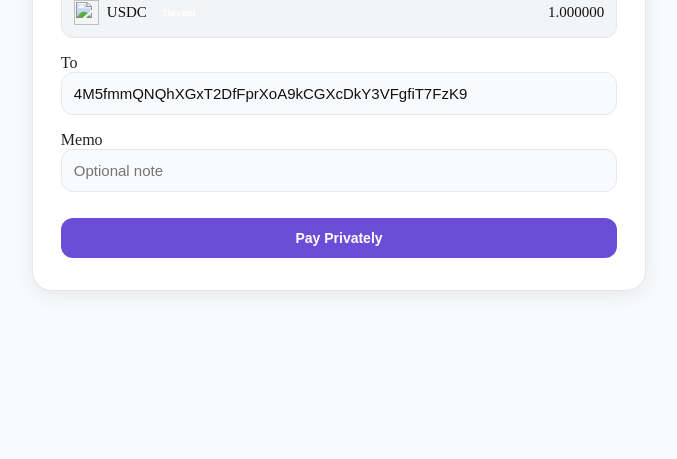
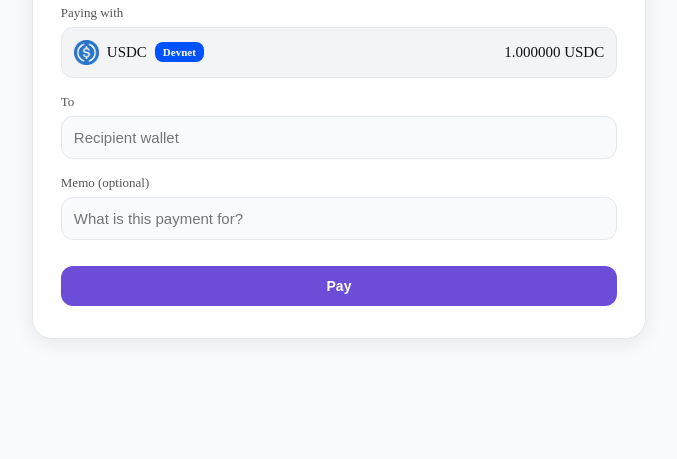
Before and after one commit to Miracle395/Shielded-Phosyn, a plain HTML site: page index.html in a window 1280 px wide. Shown: the part 341-800 px from the top of the page, without its empty margins (301-978 px from the left). Drawn offline with Linux system fonts and the light colour scheme.

Commit message:
Update index.html

```diff
--- a/index.html
+++ b/index.html
@@ -2,62 +2,55 @@
 <html lang="en">
 <head>
   <meta charset="UTF-8" />
-  <title>Phosyn — Private USDC Payment</title>
-
   <meta name="viewport" content="width=device-width, initial-scale=1.0" />
-
-  <link rel="icon" href="assets/phosyn10.png" />
+  <title>Phosyn – Private USDC Payment</title>
   <link rel="stylesheet" href="phosyn.css" />
 </head>
 <body>
 
   <div class="container">
     <div class="modal">
-
-      <!-- HEADER -->
       <div class="top-bar">
-        <img src="assets/phosyn.png" class="logo" />
+        <div class="branding"><img src="phosyn.png" alt="Phosyn" /></div>
         <button id="connectBtn" class="connect-btn">Connect</button>
       </div>
 
-      <!-- AMOUNT -->
       <div class="amount">$1.00</div>
 
-      <!-- TOKEN -->
+      <div class="label">Paying with</div>
       <div class="wallet-info">
         <div class="wallet-token">
-          <img src="assets/usdc.png" />
+          <img src="usdc.png" alt="USDC" />
           <span>USDC</span>
-          <span class="chain-tag">Devnet</span>
+          <span class="chain-tag base">Devnet</span>
         </div>
-        <span>1.000000</span>
+        <span>1.000000 USDC</span>
       </div>
 
-      <!-- RECIPIENT -->
-      <label>To</label>
-      <input
-        id="recipient"
-        disabled
-        value="4M5fmmQNQhXGxT2DfFprXoA9kCGXcDkY3VFgfiT7FzK9"
-      />
+      <div class="label">To</div>
+      <input id="recipient" type="text" placeholder="Recipient wallet" />
 
-      <!-- MEMO -->
-      <label>Memo</label>
-      <input id="memo" placeholder="Optional note" />
+      <div class="label">Memo (optional)</div>
+      <input id="paymentMemo" type="text" placeholder="What is this payment for?" />
 
-      <!-- PAY -->
-      <button id="payBtn" class="pay-btn">Pay Privately</button>
+      <button id="payBtn" class="pay-btn">Pay</button>
 
-      <!-- RESULT -->
-      <div id="result" class="result"></div>
+      <div id="successScreen" style="display:none; text-align:center; margin-top:32px;">
+        <div style="font-size:42px;">✅</div>
+        <h3>Payment Successful</h3>
+        <p id="successDetails"></p>
+        <button id="viewTxBtn" class="pay-btn" style="background:#444;">View on Explorer</button>
+      </div>
     </div>
   </div>
 
-  <!-- Solana -->
+  <!-- Solana Web3.js -->
   <script src="https://cdn.jsdelivr.net/npm/@solana/web3.js@1.98.0/lib/index.iife.min.js"></script>
 
-  <!-- Inco SDK (browser-safe) -->
+  <!-- Inco SDK (Browser) -->
   <script type="module" src="inco.js"></script>
+
+  <!-- App logic -->
   <script type="module" src="app.js"></script>
 </body>
 </html>
```
